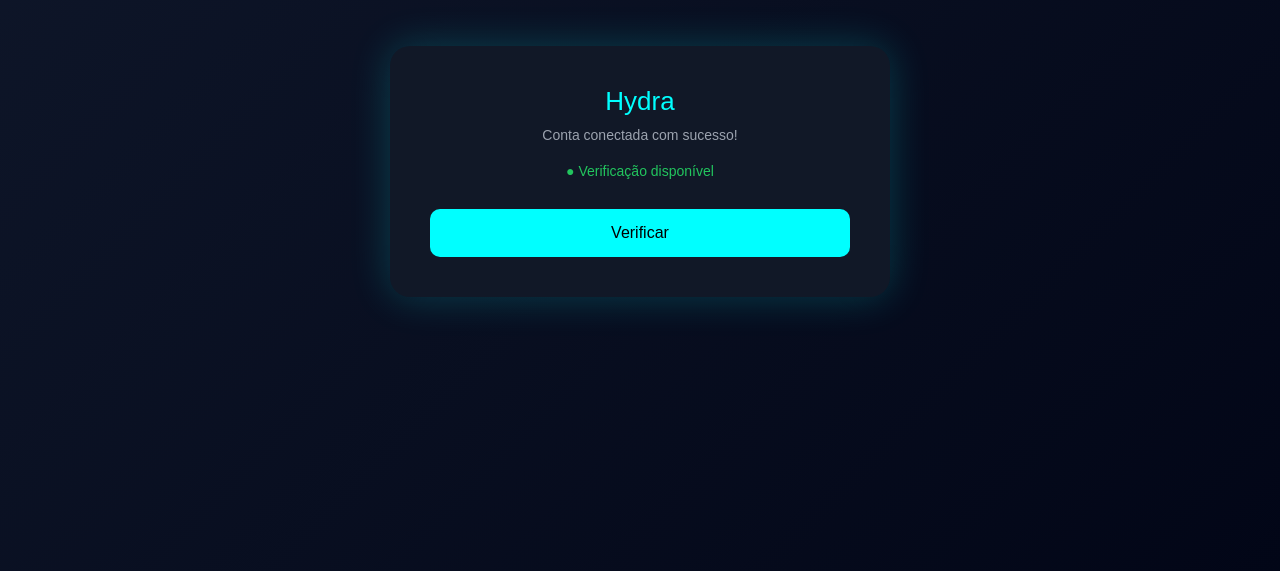
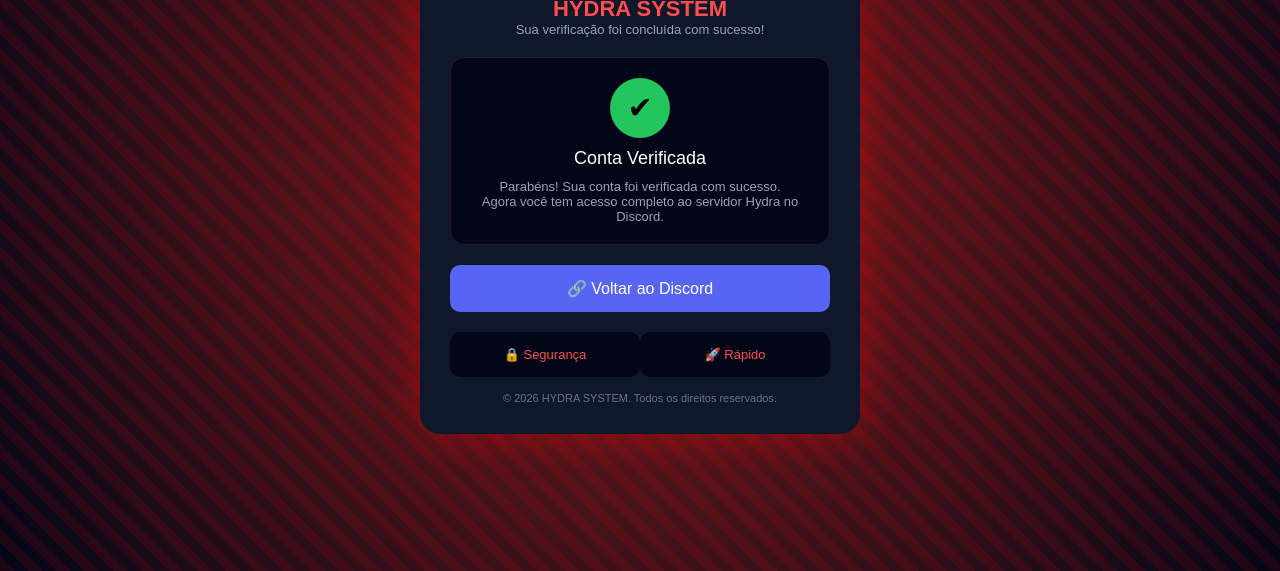
Before and after one commit to hydra-verify/Verifica-o-Hydra, a plain HTML site: page index.html in a window 1280 px wide. Shown: the part 229-800 px from the top of the page. Drawn offline with Linux system fonts and the light colour scheme.

Commit message:
Update index.html

```diff
--- a/index.html
+++ b/index.html
@@ -3,87 +3,137 @@
 <head>
 <meta charset="UTF-8">
 <meta name="viewport" content="width=device-width, initial-scale=1.0">
-<title>Hydra Verification</title>
+<title>Hydra Verificação</title>
 
 <style>
 body {
     margin: 0;
     font-family: Arial, sans-serif;
-    background: linear-gradient(135deg, #0f172a, #020617);
+    background: radial-gradient(circle, #7f1d1d, #020617);
+    height: 100vh;
     display: flex;
+    align-items: center;
     justify-content: center;
-    align-items: center;
-    height: 100vh;
 }
 
-/* CARD */
-.card {
-    background: #111827;
+/* FUNDO COM EFEITO */
+body::before {
+    content: "";
+    position: absolute;
+    width: 100%;
+    height: 100%;
+    background: repeating-linear-gradient(
+        45deg,
+        rgba(255,0,0,0.1),
+        rgba(255,0,0,0.1) 10px,
+        transparent 10px,
+        transparent 20px
+    );
+    z-index: 0;
+}
+
+/* CARD PRINCIPAL */
+.container {
+    position: relative;
+    z-index: 1;
+    background: #0f172a;
+    padding: 30px;
     border-radius: 20px;
-    padding: 40px;
     width: 90%;
-    max-width: 420px;
+    max-width: 380px;
     text-align: center;
-    box-shadow: 0 0 40px rgba(0,255,255,0.2);
+    box-shadow: 0 0 40px rgba(255,0,0,0.4);
+}
+
+/* LOGO */
+.logo {
+    font-size: 40px;
+    color: #ff4d4d;
+    margin-bottom: 10px;
 }
 
 /* TÍTULO */
 .title {
-    font-size: 26px;
-    color: #00ffff;
-    margin-bottom: 10px;
+    color: #ff4d4d;
+    font-size: 22px;
+    font-weight: bold;
 }
 
 /* SUB */
 .sub {
-    font-size: 14px;
     color: #9ca3af;
+    font-size: 13px;
     margin-bottom: 20px;
 }
 
-/* STATUS */
-.status {
-    color: #22c55e;
-    font-size: 14px;
-    margin-bottom: 30px;
+/* CARD INTERNO */
+.inner-card {
+    background: #020617;
+    border-radius: 15px;
+    padding: 20px;
+    border: 1px solid #ff4d4d30;
+}
+
+/* CHECK */
+.check {
+    width: 60px;
+    height: 60px;
+    background: #22c55e;
+    border-radius: 50%;
+    display: flex;
+    align-items: center;
+    justify-content: center;
+    margin: auto;
+    font-size: 30px;
+    margin-bottom: 10px;
+}
+
+/* TEXTO */
+.inner-title {
+    color: white;
+    font-size: 18px;
+    margin-bottom: 10px;
+}
+
+.inner-desc {
+    color: #9ca3af;
+    font-size: 13px;
 }
 
 /* BOTÃO */
-button {
+.btn {
+    margin-top: 20px;
     width: 100%;
-    padding: 15px;
+    padding: 14px;
     border: none;
     border-radius: 10px;
-    background: #00ffff;
-    color: black;
+    background: #5865F2;
+    color: white;
     font-size: 16px;
     cursor: pointer;
-    transition: 0.3s;
 }
 
-button:hover {
-    background: #00cccc;
-}
-
-/* INPUT (ESCONDIDO) */
-.input-area {
-    display: none;
+/* CAIXAS */
+.features {
+    display: flex;
+    justify-content: space-between;
     margin-top: 20px;
 }
 
-input {
-    width: 100%;
-    padding: 12px;
+.box {
+    background: #020617;
+    padding: 15px;
     border-radius: 10px;
-    border: none;
-    margin-top: 10px;
+    width: 45%;
+    color: #ff4d4d;
+    font-size: 13px;
 }
 
-/* SUCESSO */
-.success {
-    display: none;
-    margin-top: 20px;
-    color: #22c55e;
+/* FOOTER */
+.footer {
+    margin-top: 15px;
+    font-size: 11px;
+    color: #6b7280;
 }
 </style>
 
@@ -91,41 +141,44 @@
 
 <body>
 
-<div class="card">
+<div class="container">
 
-    <div class="title">Hydra</div>
-    <div class="sub">Conta conectada com sucesso!</div>
+    <div class="logo">💎</div>
 
-    <div class="status">● Verificação disponível</div>
+    <div class="title">HYDRA SYSTEM</div>
+    <div class="sub">Sua verificação foi concluída com sucesso!</div>
 
-    <button onclick="abrirInput()">Verificar</button>
+    <div class="inner-card">
 
-    <div class="input-area" id="area">
-        <input type="text" id="codigo" placeholder="Digite seu código">
-        <button onclick="verificarCodigo()">Confirmar Código</button>
+        <div class="check">✔</div>
+
+        <div class="inner-title">Conta Verificada</div>
+
+        <div class="inner-desc">
+            Parabéns! Sua conta foi verificada com sucesso.<br>
+            Agora você tem acesso completo ao servidor Hydra no Discord.
+        </div>
+
     </div>
 
-    <div class="success" id="ok">
-        ✅ Verificação concluída!<br>
-        Pode voltar ao Discord.
+    <button class="btn" onclick="voltarDiscord()">
+        🔗 Voltar ao Discord
+    </button>
+
+    <div class="features">
+        <div class="box">🔒 Segurança</div>
+        <div class="box">🚀 Rápido</div>
+    </div>
+
+    <div class="footer">
+        © 2026 HYDRA SYSTEM. Todos os direitos reservados.
     </div>
 
 </div>
 
 <script>
-function abrirInput() {
-    document.getElementById("area").style.display = "block";
-}
-
-function verificarCodigo() {
-    let codigo = document.getElementById("codigo").value;
-
-    if (codigo.length < 4) {
-        alert("Código inválido");
-        return;
-    }
-
-    document.getElementById("ok").style.display = "block";
+function voltarDiscord() {
+    window.location.href = "https://discord.com";
 }
 </script>
 
```
